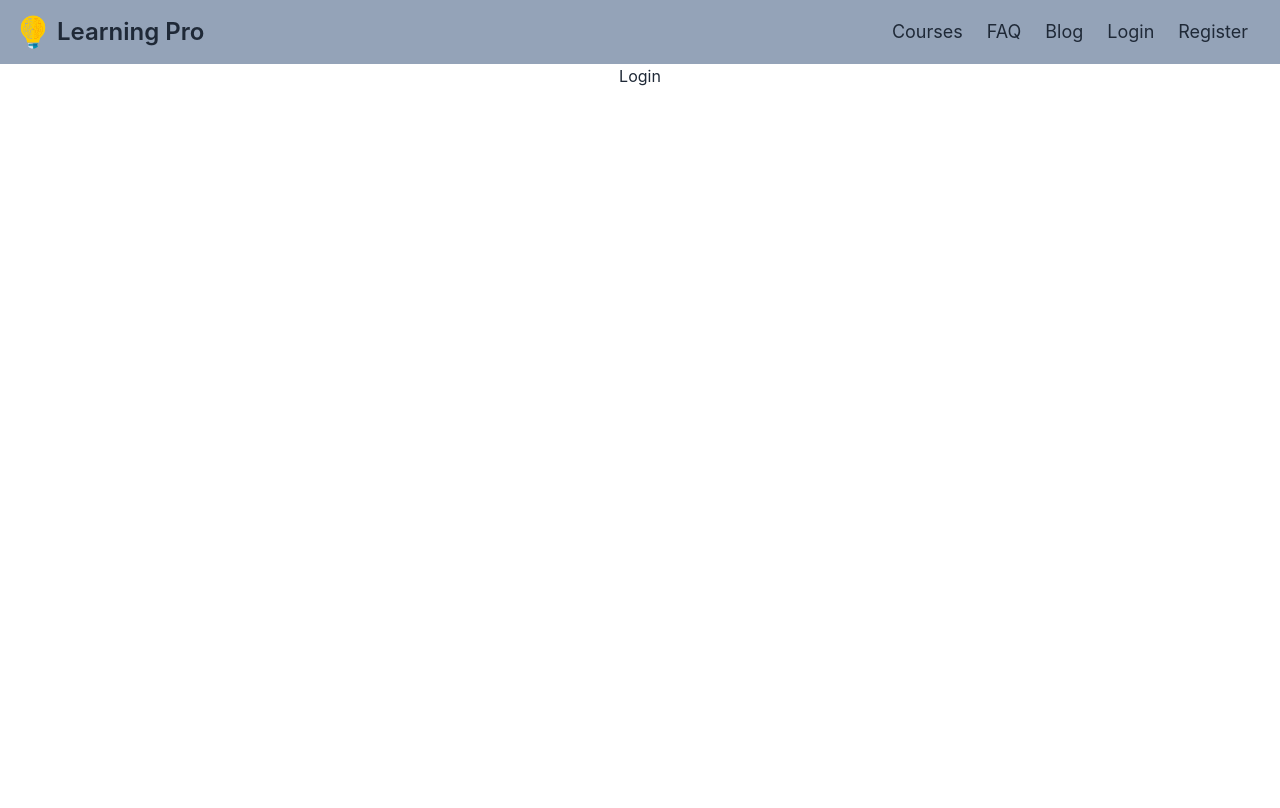
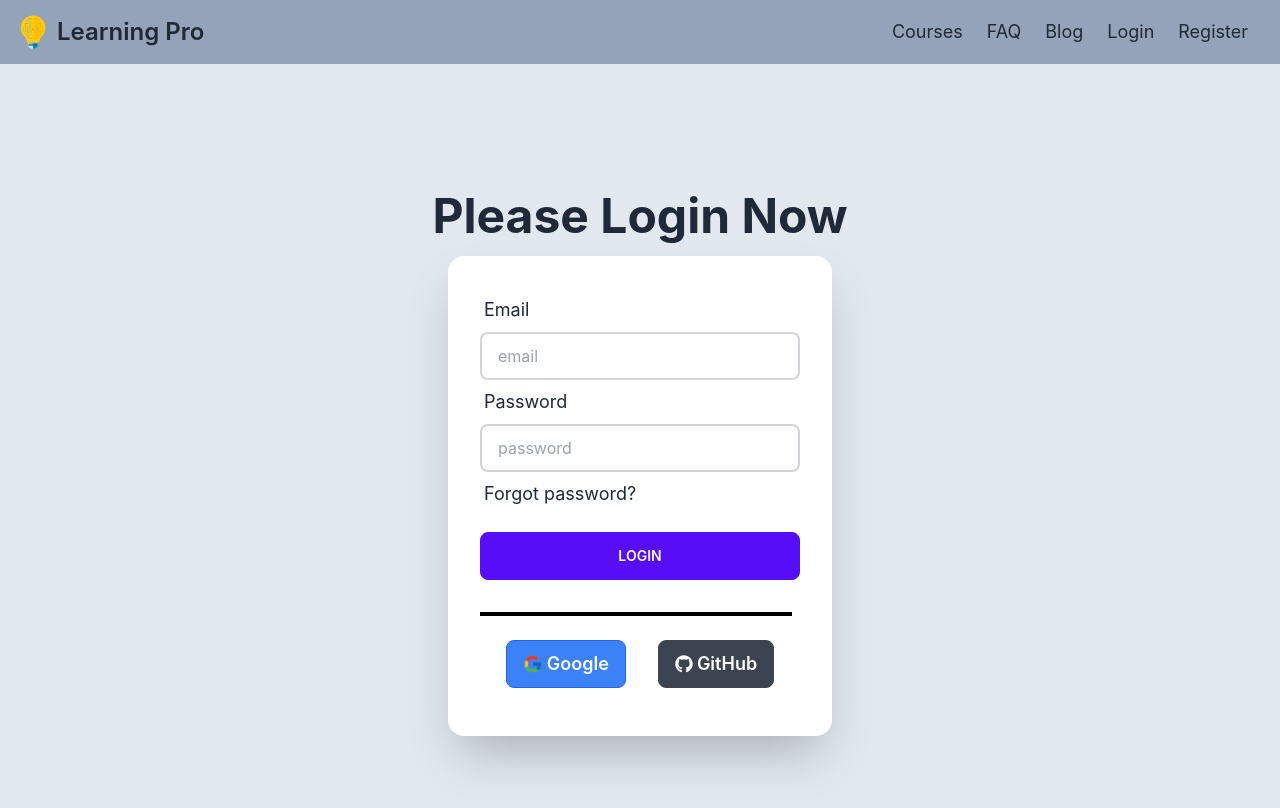
Before and after one commit to asif-kabir-emon/Learning-Pro, a React (Create React App) app: page /login in a window 1280 px wide. Shown: the top 808 px of the page. Built offline with nearby package versions, Linux system fonts and the light colour scheme.

Commit message:
Login Page Added

```diff
--- a/package.json
+++ b/package.json
@@ -4,6 +4,7 @@
   "private": true,
   "dependencies": {
     "@heroicons/react": "^2.0.12",
+    "@react-icons/all-files": "^4.1.0",
     "@testing-library/jest-dom": "^5.16.5",
     "@testing-library/react": "^13.4.0",
     "@testing-library/user-event": "^13.5.0",
--- a/src/App.js
+++ b/src/App.js
@@ -4,7 +4,7 @@ import routes from "./routes/routes";
 
 function App() {
   return (
-    <div className="App">
+    <div>
       <RouterProvider router={routes}></RouterProvider>
     </div>
   );
--- a/src/pages/Login/Login.js
+++ b/src/pages/Login/Login.js
@@ -1,9 +1,72 @@
 import React from "react";
+import { Link } from "react-router-dom";
+// import { FaGoogle } from "@react-icons/all-files/fa/FaGoogle";
+import { FaGithub } from "@react-icons/all-files/fa/FaGithub";
+import googleIcon from "../../assets/icons/googleIcon.png";
 
 const Login = () => {
   return (
-    <div>
-      <p>Login</p>
+    <div className="hero min-h-screen bg-slate-200">
+      <div className="hero-content flex flex-col">
+        <div className="text-center">
+          <h1 className="text-5xl font-bold">Please Login Now </h1>
+        </div>
+        <div className="card flex-shrink-0 w-full max-w-sm shadow-2xl bg-base-100">
+          <div className="card-body">
+            <form>
+              <div className="form-control">
+                <label className="label">
+                  <span className="label-text text-lg">Email</span>
+                </label>
+                <input
+                  type="text"
+                  placeholder="email"
+                  className="input input-bordered border-2"
+                />
+              </div>
+              <div className="form-control">
+                <label className="label">
+                  <span className="label-text text-lg">Password</span>
+                </label>
+                <input
+                  type="text"
+                  placeholder="password"
+                  className="input input-bordered border-2"
+                />
+                <label className="label">
+                  <Link className="label-text-alt text-lg link link-hover">
+                    Forgot password?
+                  </Link>
+                </label>
+              </div>
+              <div className="form-control mt-4 mb-6">
+                <button className="btn btn-primary" type="submit">
+                  Login
+                </button>
+              </div>
+            </form>
+            <hr className="border-2 border-black mr-2" />
+            <div className="flex justify-center">
+              <div className="my-4 mx-4">
+                <button className="btn bg-blue-500 hover:bg-blue-500 border-blue-600 normal-case text-lg">
+                  <img
+                    src={googleIcon}
+                    alt=""
+                    srcset=""
+                    className=" h-5 mr-1"
+                  />{" "}
+                  <span>Google</span>
+                </button>
+              </div>
+              <div className="my-4 mx-4">
+                <button className="btn btn-black normal-case text-lg">
+                  <FaGithub className="mr-1"> </FaGithub> GitHub
+                </button>
+              </div>
+            </div>
+          </div>
+        </div>
+      </div>
     </div>
   );
 };
--- /dev/null
+++ b/src/pages/Register/Register.js
@@ -0,0 +1,11 @@
+import React from "react";
+
+const Register = () => {
+  return (
+    <div>
+      <br />
+    </div>
+  );
+};
+
+export default Register;
--- a/src/pages/Shared/Header/Header.js
+++ b/src/pages/Shared/Header/Header.js
@@ -6,7 +6,10 @@ const Header = () => {
   const [open, setOpen] = useState(false);
   return (
     <div className="bg-slate-400 flex items-center w-full py-2">
-      <NavLink to="/" className="btn btn-ghost normal-case text-xl lg:text-2xl">
+      <NavLink
+        to="/"
+        className="btn btn-ghost hover:none normal-case text-xl lg:text-2xl"
+      >
         <img src="logo.png" alt="" srcset="" className="w-6 lg:w-8 mr-2" />
         Learning Pro
       </NavLink>
@@ -34,7 +37,7 @@ const Header = () => {
           <NavLink to="/login">Login</NavLink>
         </li>
         <li className="md:mx-3 text-lg">
-          <NavLink to="/home">Register</NavLink>
+          <NavLink to="/register">Register</NavLink>
         </li>
       </ul>
     </div>
--- a/src/routes/routes.js
+++ b/src/routes/routes.js
@@ -2,6 +2,7 @@ import React from "react";
 import { createBrowserRouter } from "react-router-dom";
 import Main from "../layout/Main";
 import Login from "../pages/Login/Login";
+import Register from "../pages/Register/Register";
 
 const routes = createBrowserRouter([
   {
@@ -11,6 +12,7 @@ const routes = createBrowserRouter([
       { path: "/", element: <div>Home</div> },
       { path: "/home", element: <div>Home</div> },
       { path: "/login", element: <Login></Login> },
+      { path: "/register", element: <Register></Register> },
     ],
   },
 ]);
```
Also changed, not shown: src/assets/icons/googleIcon.png (added), 1 other file (tests, documents, lock files or other folders).
